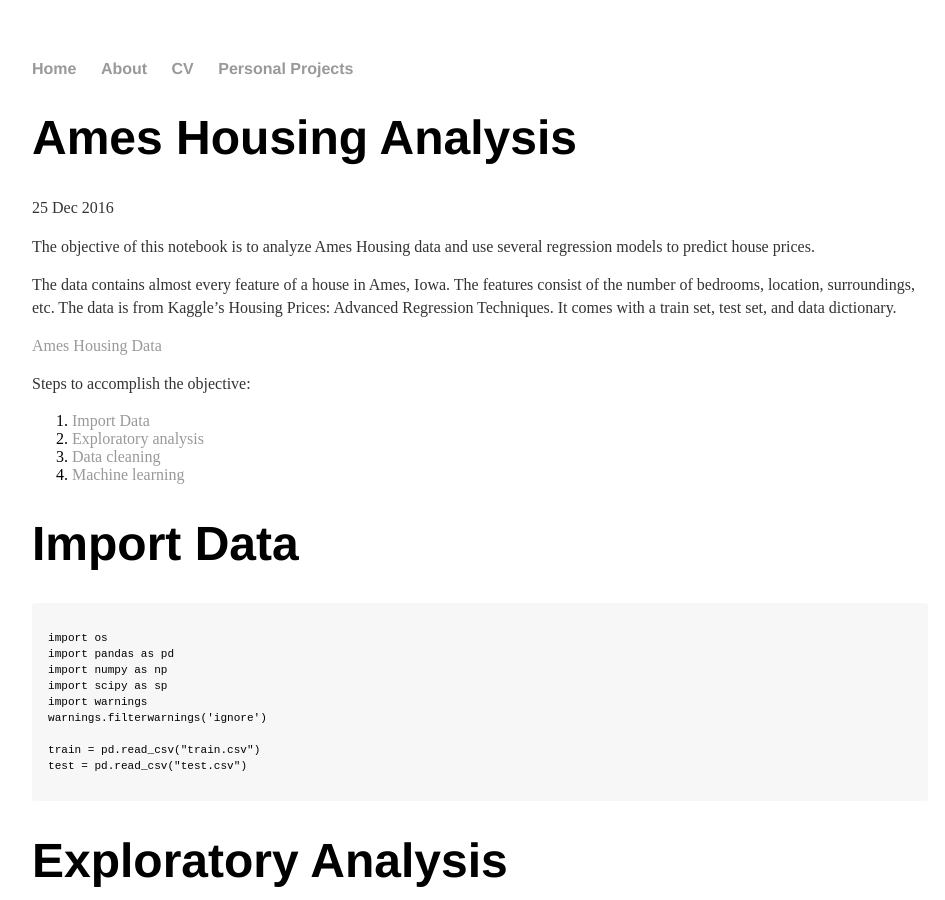
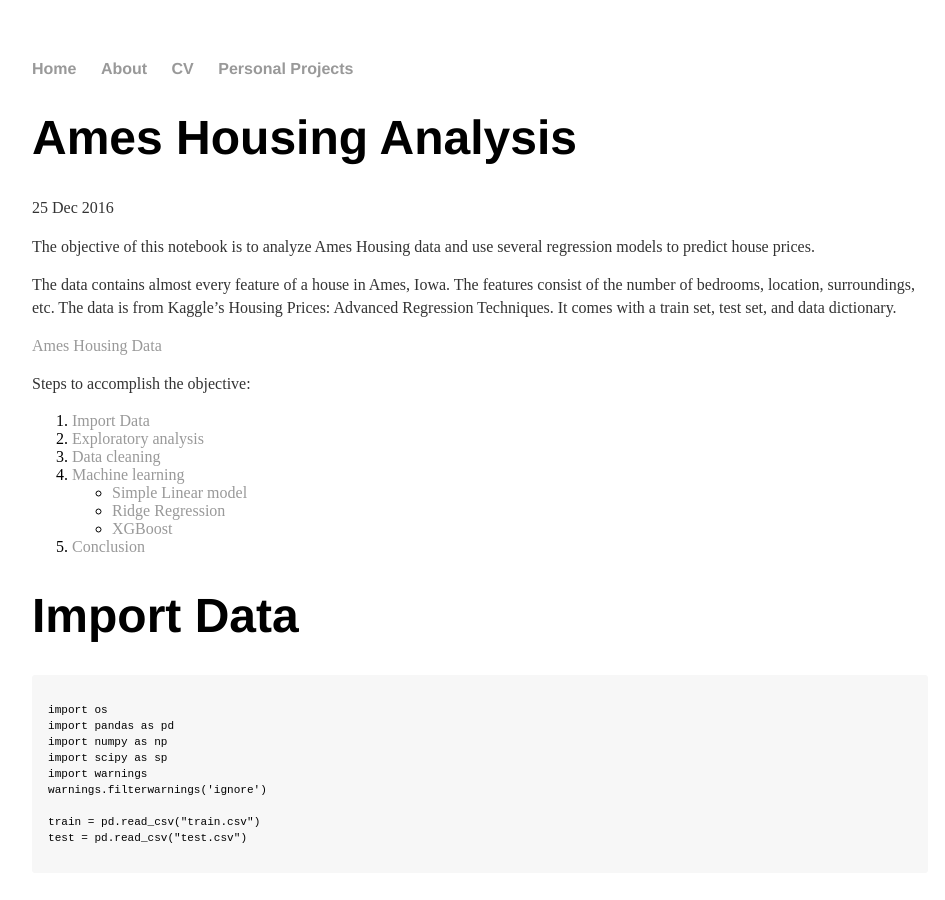
Before and after one commit to moyphilip/moyphilip.github.io, a Jekyll site: the page built from _posts/2016-12-25-Ames-Analysis.md, in a window 1280 px wide and 900 px high. Shown: the whole window, without its empty margins (160-1105 px from the left). Built offline with Jekyll 4.4.1, drawn with Linux system fonts in a browser that asks for light colours.

Commit message:
added internal links

```diff
--- a/_posts/2016-12-25-Ames-Analysis.md
+++ b/_posts/2016-12-25-Ames-Analysis.md
@@ -16,6 +16,10 @@
 2. [Exploratory analysis](#exploratory-analysis)
 3. [Data cleaning](#data-cleaning)
 4. [Machine learning](#machine-learning)
+ - [Simple Linear model](#simple-linear-model)
+ - [Ridge Regression](#ridge-regression)
+ - [XGBoost](#xgboost)
+5. [Conclusion](#conlusion)
 
 
 # Import Data
```
